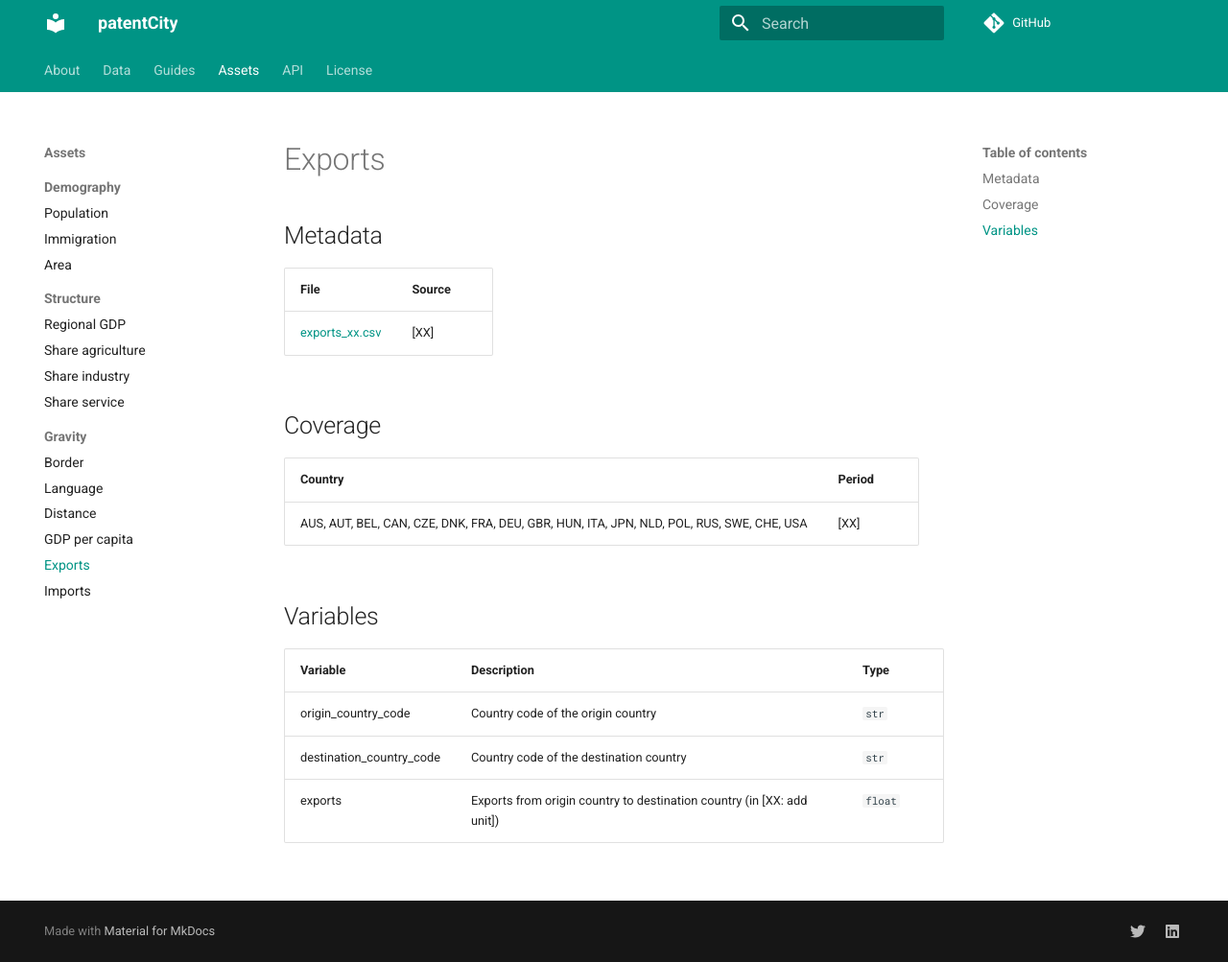
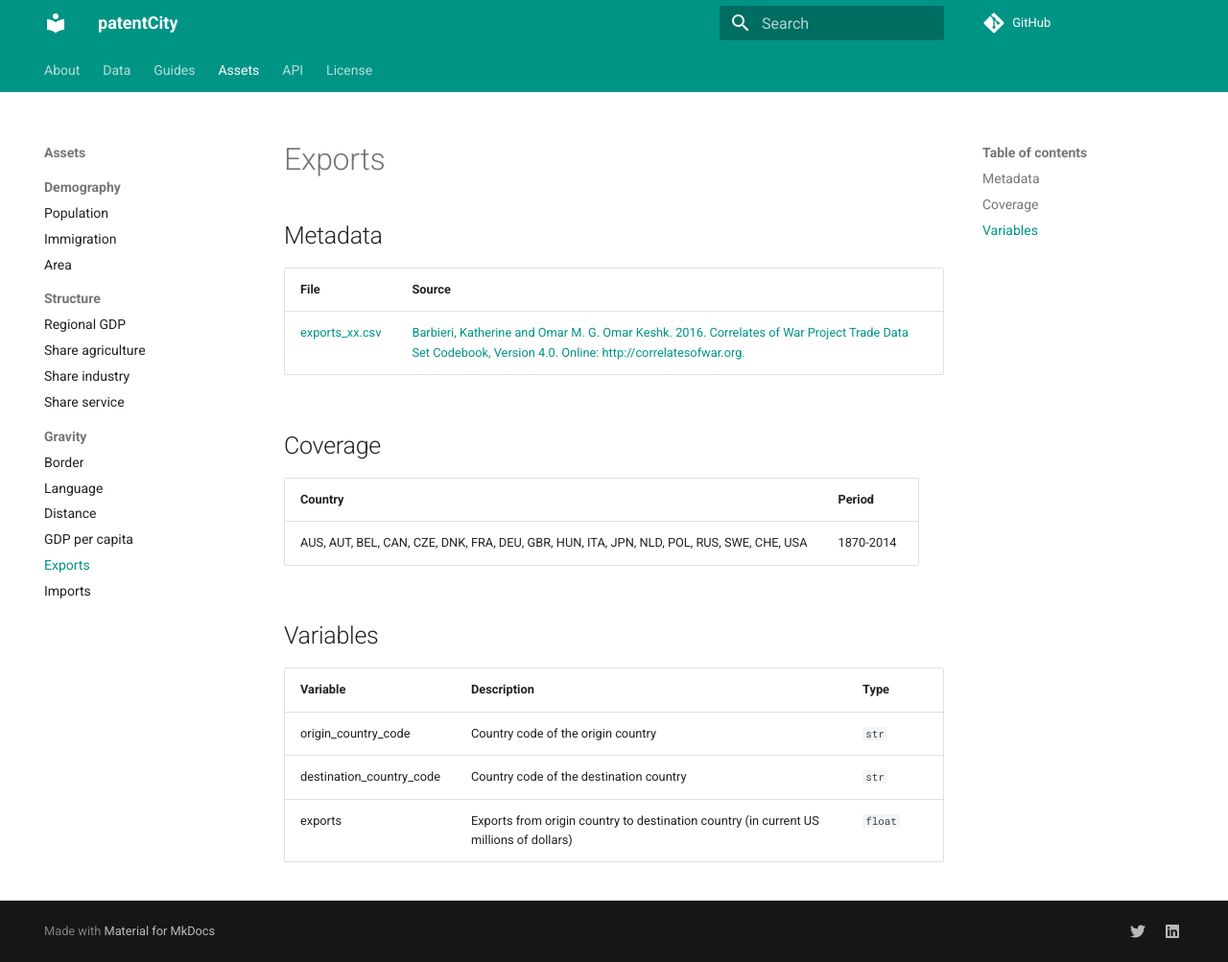
Before and after one commit to cverluise/patentcity, an MkDocs documentation site: the page built from docs/ASSETS_EXPORTS.md, in a window 1280 px wide and 1003 px high. Shown: the whole window at 96% size. Built offline with MkDocs 1.6.1 and Material for MkDocs 9.7.7, drawn with Linux system fonts in a browser that asks for light colours; comment, search, counter and statistics services are not loaded.

Commit message:
:memo: add source, period and unit

```diff
--- a/docs/ASSETS_EXPORTS.md
+++ b/docs/ASSETS_EXPORTS.md
@@ -4,13 +4,13 @@
 
 File | Source
 ---|---
-[exports_xx.csv](https://github.com/cverluise/patentcity/tree/feature/assets/assets) | [XX]
+[exports_xx.csv](https://github.com/cverluise/patentcity/tree/feature/assets/assets) | [Barbieri, Katherine and Omar M. G. Omar Keshk. 2016. Correlates of War Project Trade Data Set Codebook, Version 4.0. Online: http://correlatesofwar.org.](https://correlatesofwar.org/data-sets/bilateral-trade)
 
 ## Coverage
 
 Country | Period
 ---|---
-AUS, AUT, BEL, CAN, CZE, DNK, FRA, DEU, GBR, HUN, ITA, JPN, NLD, POL, RUS, SWE, CHE, USA | [XX]
+AUS, AUT, BEL, CAN, CZE, DNK, FRA, DEU, GBR, HUN, ITA, JPN, NLD, POL, RUS, SWE, CHE, USA | 1870-2014
 
 
 ## Variables
@@ -19,4 +19,4 @@ Variable|Description    | Type
 ---|---|---
 origin_country_code     | Country code of the origin country| `str`
 destination_country_code| Country code of the destination country | `str`
-exports                | Exports from origin country to destination country (in [XX: add unit]) | `float`
+exports                | Exports from origin country to destination country (in current US millions of dollars) | `float`
```
